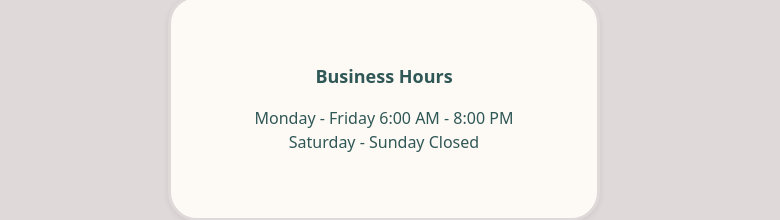
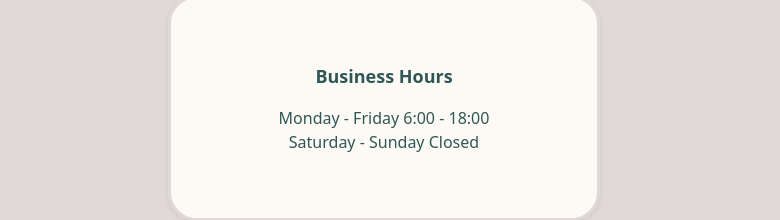
Before and after one commit to Emilyempa/exam-project-doggydaycare, a Next.js app in the folder frontend/: page /home in a window 1280 px wide. Shown: the part 2309-2529 px from the top of the page, without its empty margins (256-1036 px from the left). Built offline with nearby package versions, Linux system fonts and the light colour scheme.

Commit message:
Change opening hours to home page and refactor name to About component

```diff
--- a/frontend/src/app/home/page.tsx
+++ b/frontend/src/app/home/page.tsx
@@ -2,14 +2,14 @@
 
 import Hero from "@/components/hero/Hero";
 import GetInTouch from "@/components/get-in-touch/Get-in-touch";
-import InfoFooter from "@/components/info-home/Info-footer";
+import About from "@/components/info-home/About";
 
 
 export default function Page() {
   return (
     <main>
       <Hero />
-      <InfoFooter/>
+      <About/>
       <GetInTouch />
     </main>
   );
--- a/frontend/src/components/get-in-touch/Get-in-touch.tsx
+++ b/frontend/src/components/get-in-touch/Get-in-touch.tsx
@@ -34,7 +34,7 @@ export default function GetInTouch() {
         title="Business Hours"
         className="card-md"
       >
-        <p>Monday - Friday 6:00 AM - 8:00 PM</p>
+        <p>Monday - Friday 6:00  - 18:00</p>
         <p>Saturday - Sunday Closed</p>
       </Card>
     </footer>
--- a/frontend/src/components/info-home/Info-footer.tsx
+++ b/frontend/src/components/info-home/About.tsx
@@ -1,7 +1,7 @@
 import {Card} from "@/components/card/Card";
 import {Heart, Clock, Shield, Users} from 'lucide-react';
 
-export default function InfoFooter() {
+export default function About() {
   return(
     <section className="flex flex-col items-center text-center"  aria-labelledby="why-choose-heading">
 
```
